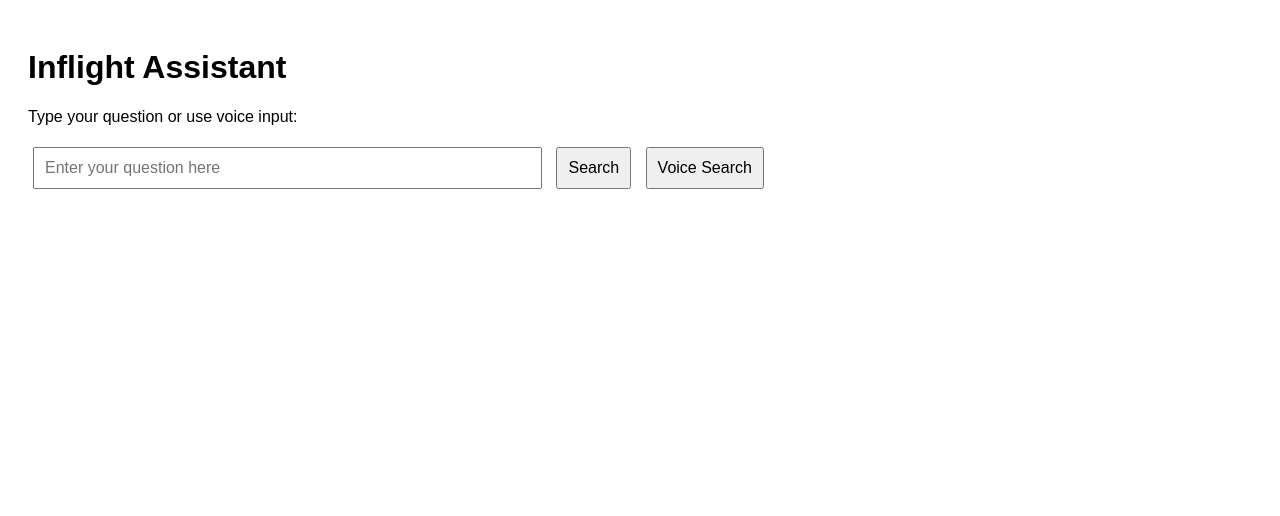
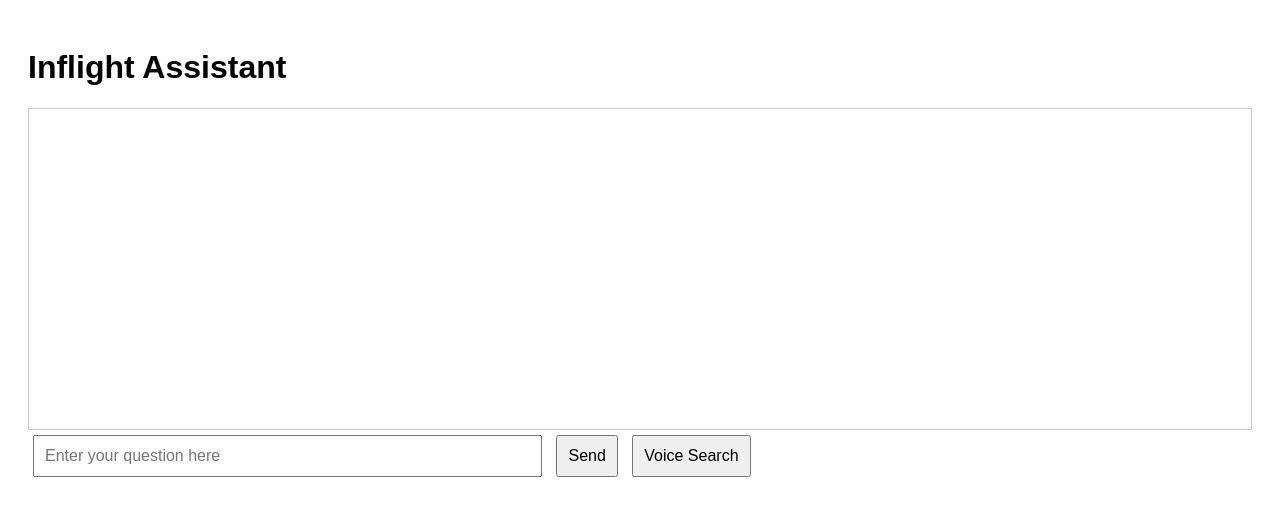
Before and after one commit to InflightInstitute/Inflight-Assistant, a Flask app: page / in a window 1280 px wide. Shown: the top 516 px of the page. Run offline with Flask 2, Linux system fonts and the light colour scheme.

Commit message:
Update index.html

```diff
--- a/templates/index.html
+++ b/templates/index.html
@@ -6,19 +6,30 @@
   <style>
     body { font-family: Arial, sans-serif; padding: 20px; }
     input, button { padding: 10px; font-size: 16px; margin: 5px; }
-    #results { margin-top: 20px; }
+    #chat-log { margin-top: 20px; border: 1px solid #ccc; padding: 10px; height: 300px; overflow-y: scroll; }
+    .user-message { text-align: right; color: blue; margin-bottom: 10px; }
+    .assistant-message { text-align: left; color: green; margin-bottom: 10px; }
   </style>
 </head>
 <body>
   <h1>Inflight Assistant</h1>
-  <p>Type your question or use voice input:</p>
+  <div id="chat-log"></div>
   <input type="text" id="queryInput" placeholder="Enter your question here" size="50">
-  <button onclick="search()">Search</button>
+  <button onclick="search()">Send</button>
   <button id="voiceSearchBtn" onclick="startVoiceSearch()">Voice Search</button>
-  <div id="results"></div>
   <button id="speakBtn" onclick="speakResults()" style="display:none;">Speak Answer</button>
 
   <script>
+    // Append a new message to the chat log
+    function appendMessage(message, type) {
+      const chatLog = document.getElementById('chat-log');
+      const p = document.createElement('p');
+      p.textContent = message;
+      p.className = type === 'user' ? 'user-message' : 'assistant-message';
+      chatLog.appendChild(p);
+      chatLog.scrollTop = chatLog.scrollHeight;
+    }
+
     // Function to send the query to the Flask /search endpoint
     function search() {
       const query = document.getElementById('queryInput').value;
@@ -26,26 +37,24 @@
         alert("Please enter a query!");
         return;
       }
+      // Append the user query to the chat log
+      appendMessage("You: " + query, 'user');
       fetch('/search?query=' + encodeURIComponent(query))
         .then(response => response.json())
         .then(data => {
-          const resultsDiv = document.getElementById('results');
-          resultsDiv.innerHTML = '';
-          let combinedText = '';
+          let combinedText = "";
           if (data.results && data.results.length > 0) {
             data.results.forEach(result => {
-              const p = document.createElement('p');
-              p.textContent = result;
-              resultsDiv.appendChild(p);
-              combinedText += result + ' ';
+              combinedText += result + " ";
             });
-            // Show the Speak button and store the combined result text
-            document.getElementById('speakBtn').style.display = 'inline-block';
-            document.getElementById('speakBtn').setAttribute('data-text', combinedText);
           } else {
-            resultsDiv.innerHTML = '<p>No results found.</p>';
-            document.getElementById('speakBtn').style.display = 'none';
+            combinedText = "No results found.";
           }
+          // Append the assistant response to the chat log
+          appendMessage("Assistant: " + combinedText, 'assistant');
+          // Show the Speak button and store the combined result text for TTS
+          document.getElementById('speakBtn').style.display = 'inline-block';
+          document.getElementById('speakBtn').setAttribute('data-text', combinedText);
         })
         .catch(error => console.error('Error:', error));
     }
@@ -59,32 +68,9 @@
       }
     }
 
-    // Function to start voice recognition using the Web Speech API
+    // Since voice search isn't reliably supported on iOS, we'll alert the user
     function startVoiceSearch() {
-      // Check for browser support
-      if (!('webkitSpeechRecognition' in window) && !('SpeechRecognition' in window)) {
-        alert("Sorry, your browser does not support speech recognition.");
-        return;
-      }
-      const SpeechRecognition = window.SpeechRecognition || window.webkitSpeechRecognition;
-      const recognition = new SpeechRecognition();
-      recognition.lang = 'en-US';
-      recognition.interimResults = false;
-      recognition.maxAlternatives = 1;
-
-      recognition.onresult = function(event) {
-        const transcript = event.results[0][0].transcript;
-        document.getElementById('queryInput').value = transcript;
-        // Automatically trigger the search after voice input
-        search();
-      };
-
-      recognition.onerror = function(event) {
-        console.error("Speech recognition error:", event.error);
-        alert("Speech recognition error: " + event.error);
-      };
-
-      recognition.start();
+      alert("Voice search is not supported on this device. Please type your query.");
     }
   </script>
 </body>
```
